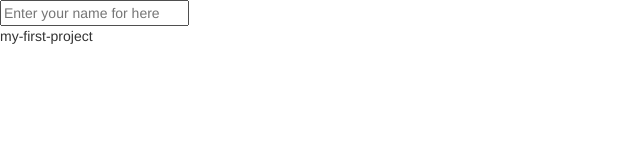
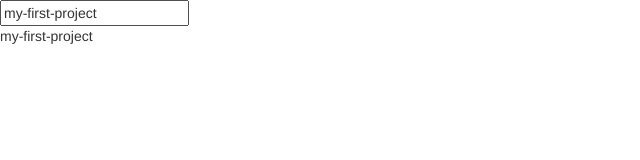
Before and after one commit to prajwalvishwamurthy/my-first-project, an Angular app: page / in a window 1280 px wide. Shown: the top 160 px of the page, without its empty margins (0-640 px from the left). Built offline with nearby package versions, Linux system fonts and the light colour scheme.

Commit message:
add the new dynamic input field

```diff
--- a/src/app/app.component.html
+++ b/src/app/app.component.html
@@ -1,4 +1,4 @@
-<input placeholder="Enter your name for here ">
+<input type="text" placeholder="Enter your name for here " [(ngModel)]="name">
 <!-- here using ngmodel we are getting the data from the HTML element to the output -->
 
 <p>{{ name }}</p>
```
Also changed, not shown: src/app/app.module.ts (+5 -9 lines).
